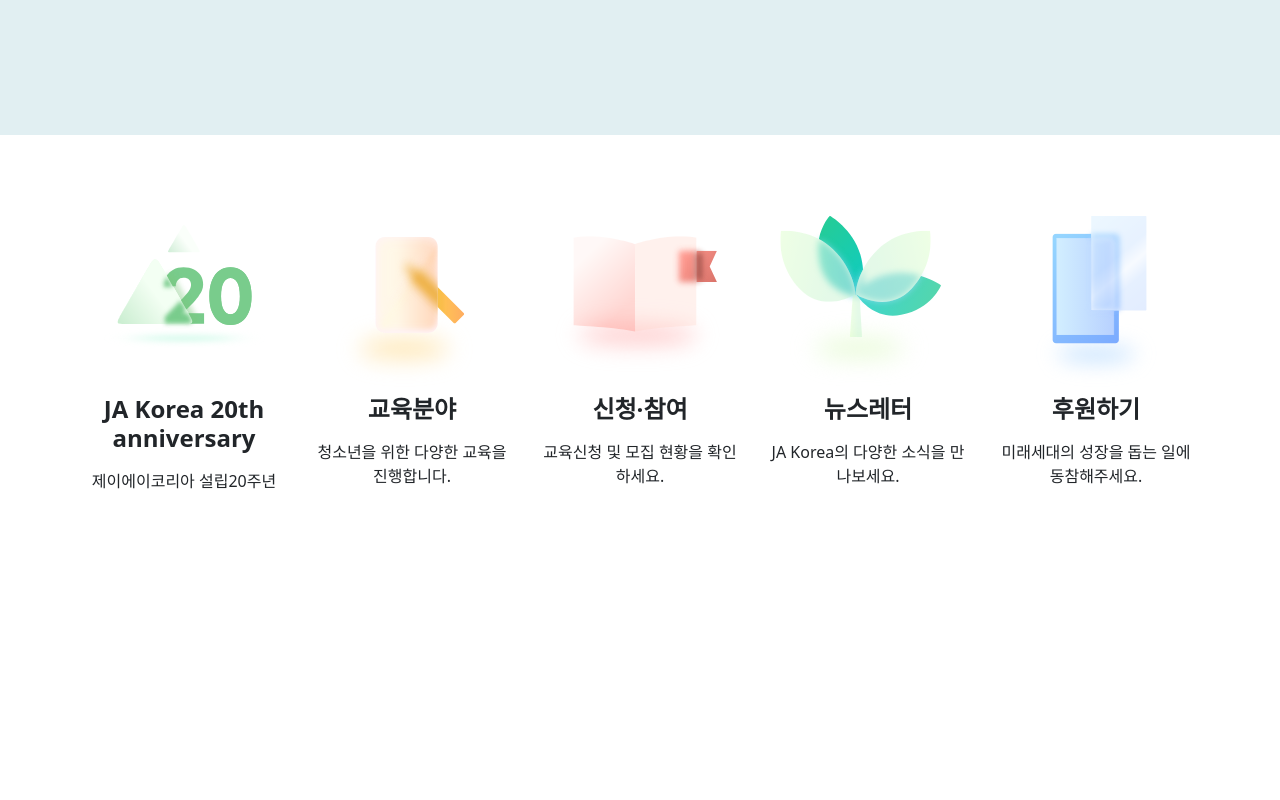
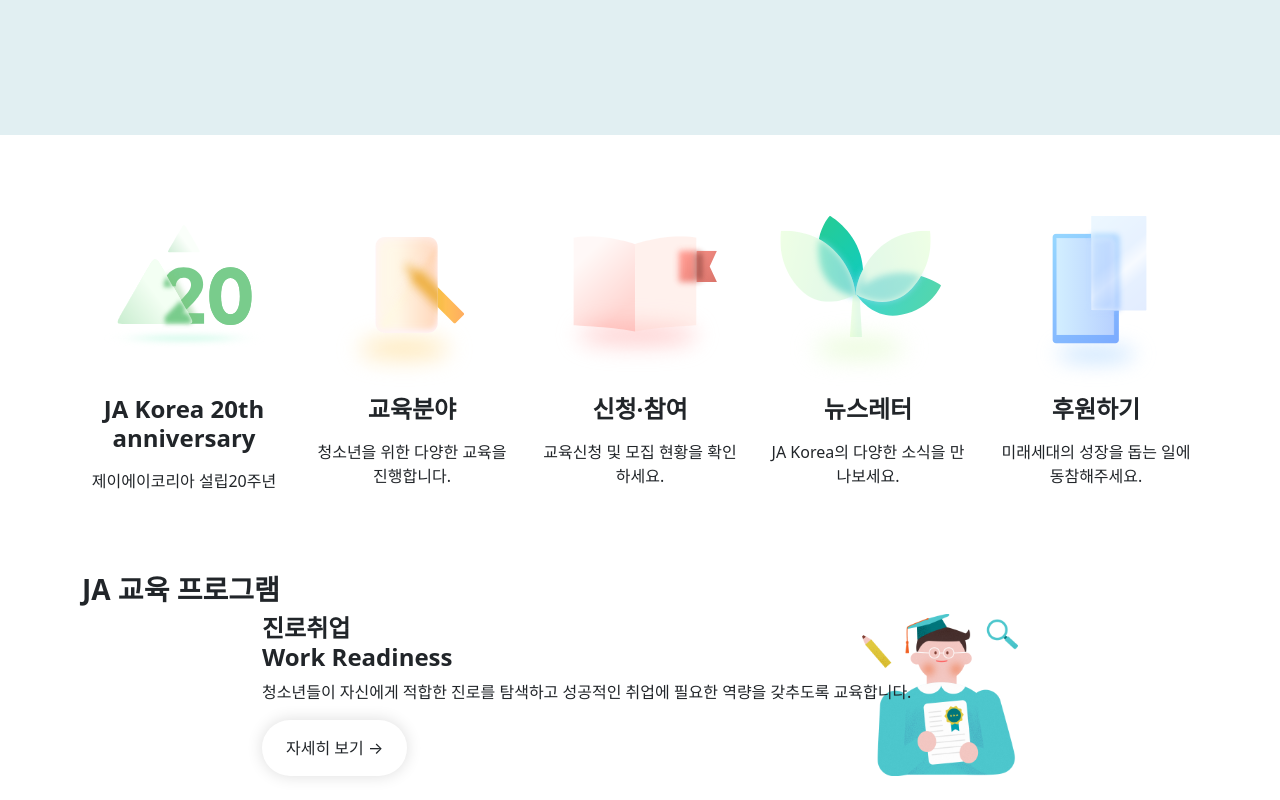
Before and after one commit to Passenger-Han/2022vue_jakorea, a Vue app: page / in a window 1280 px wide. Shown: the part 927-1727 px from the top of the page. Before the commit the page ends 1500 px from the top, so only its background shows below. Built offline with nearby package versions, Linux system fonts and the light colour scheme; grey boxes are pictures that could not be loaded; a web font is replaced by a local one.

Commit message:
20221018

```diff
--- a/src/App.vue
+++ b/src/App.vue
@@ -2,6 +2,7 @@
   <head-line :navigations="navigations"></head-line>
   <visual :visuals="visuals"></visual>
   <vision :visions="visions"></vision>
+  <Educationprogram :educationprograms="educationprograms"></Educationprogram>
 </template>
 
 <script>
@@ -9,17 +10,20 @@
 import navigationData from './data/00navigation.js';
 import visualData from './data/01mainSlide.js';
 import visionData from './data/02iconBanner.js';
+import educationprogramData from './data/03eduProgram.js';
 
 // components
 import HeadLine from './components/header.vue';
 import Visual from './components/visual.vue';
 import Vision from './components/vision.vue';
+import Educationprogram from './components/educationprogram.vue';
 
 export default {
   components: {
     HeadLine,
     Visual,
     Vision,
+    Educationprogram,
   },
 
   data(){
@@ -27,6 +31,7 @@
       navigations: navigationData,
       visuals: visualData,
       visions: visionData,
+      educationprograms: educationprogramData,
     };
   },
 }
--- /dev/null
+++ b/src/components/educationprogram.vue
@@ -0,0 +1,83 @@
+<template>
+    <div class="container educations">
+        <h3>JA 교육 프로그램</h3>
+
+        <swiper
+            :effect="'fade'"
+            :fadeEffect="{crossFade: true,}"
+            :modules="modules"
+        >
+            <template v-for="(element, index) in educationprograms" :key="index">
+                <swiper-slide>
+                    <div class="swiper-content" :style="{'background-image': `url(images/03eduProgram/${element.src})`}">
+                        <div class="text">
+                            <h4 v-html="element.title" class="fw-bold"></h4>
+                            <p v-html="element.subtitle"></p>
+                        </div>
+                        <a :href="element.href" class="detail">자세히 보기 →</a>
+                    </div>
+                </swiper-slide>
+            </template>
+        </swiper>
+    </div>
+</template>
+
+<script>
+import { Swiper, SwiperSlide } from 'swiper/vue';
+import 'swiper/css';
+import "swiper/css/effect-fade";
+// import "swiper/css/pagination";
+
+import { EffectFade, Pagination } from 'swiper';
+
+export default {
+    components: {
+        Swiper,
+        SwiperSlide,
+    },
+
+    props: [
+        'educationprograms',
+    ],
+
+    setup(){
+        return {
+
+            modules: [EffectFade,],
+            // modules: [EffectFade, Pagination,],
+        };
+    },
+}
+</script>
+
+<style lang="scss">
+    .educations {
+        > h3 {
+            font-weight: 900;
+        }
+
+        .swiper {
+            .swiper-slide {
+                padding: 0 180px;
+
+                .swiper-content {
+                    background-repeat: no-repeat;
+                    background-size: contain;
+                    background-position: right;
+
+                    display: flex;
+                    flex-direction: column;
+                    justify-content: space-between;
+                    align-items: flex-start;
+
+                    .detail {
+                        padding: 16px 24px;
+                        background: #FFF;
+                        box-shadow: 0 0 16px #00000023;
+                        border-radius: 32px;
+                    }
+                }
+            }
+        }
+    }
+</style>
--- a/src/data/03eduProgram.js
+++ b/src/data/03eduProgram.js
@@ -1,7 +1,7 @@
 export default [
     {
         name: "진로취업",
-        title: "진로취업 Work Readiness",
+        title: "진로취업<br> Work Readiness",
         subtitle: "청소년들이 자신에게 적합한 진로를 탐색하고 성공적인 취업에 필요한 역량을 갖추도록 교육합니다.",
         src: "Lemon3.png",
         href: "javascript:void(0)"
@@ -9,7 +9,7 @@
 
     {
         name: "경제금융",
-        title: "경제금융 Financial Health",
+        title: "경제금융<br> Financial Health",
         subtitle: "청소년들이 시장경제의 원리를 이해하고 경제지식을 습득하여 생활 속에서 합리적인 의사결정을 할 수 있도록 돕습니다.",
         src: "Lemon4.png",
         href: "javascript:void(0)"
@@ -17,7 +17,7 @@
 
     {
         name: "기업가정신",
-        title: "기업가정신 Entrepreneurship",
+        title: "기업가정신<br> Entrepreneurship",
         subtitle: "청소년들이 기업과 기업가의 사회적 역할과 기능을 이해하고 기업가정신의 핵심역량을 키우는 것을 목표로 수준별 맞춤형 체험 교육을 제공합니다.",
         src: "Lemon1.png",
         href: "javascript:void(0)"
@@ -25,7 +25,7 @@
 
     {
         name: "디지털 리터러시",
-        title: "디지털 리터러시 Digital Literacy",
+        title: "디지털 리터러시<br> Digital Literacy",
         subtitle: "청소년들이 과학기술을 기반으로 지식과 정보를 습득하는 방법을 익히고, 디지털 플랫폼을 통하여 분석, 응용, 활용해 문제를 해결하는 통합과정을 다루고 있습니다.",
         src: "Lemon2.png",
         href: "javascript:void(0)"
```
